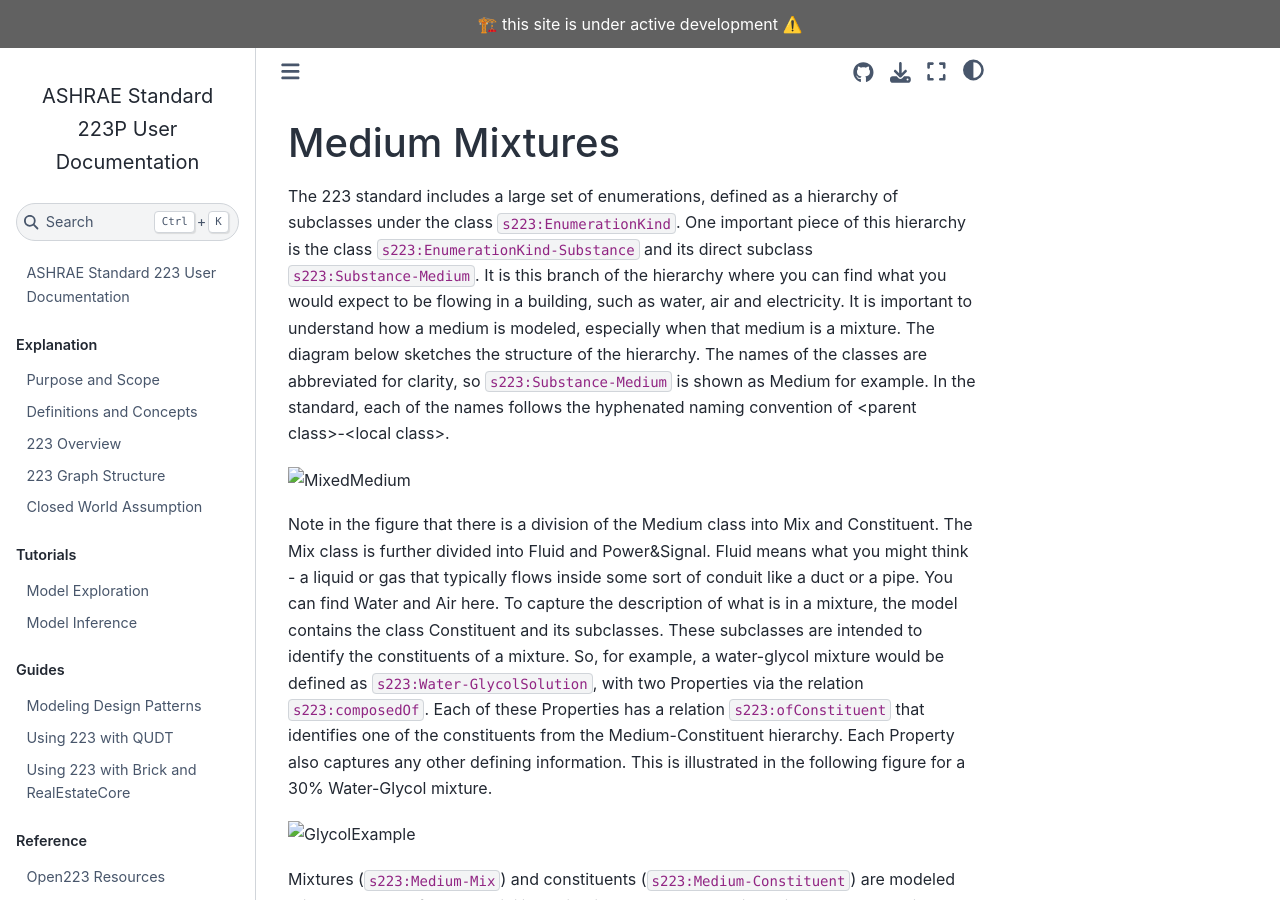
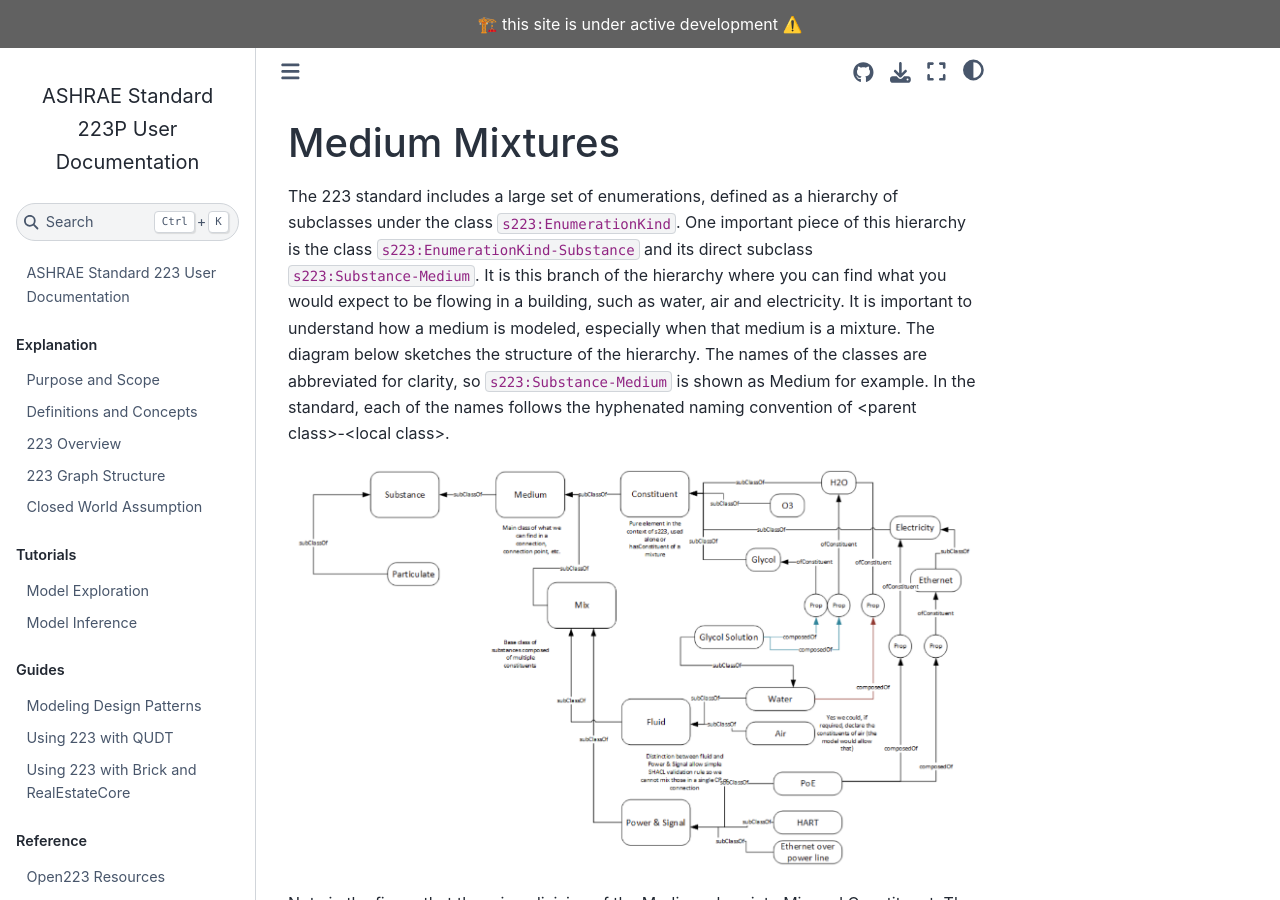
Before and after one commit to open223/docs.open223.info, a Jupyter Book: the page built from explanation/medium_mixtures.md, in a window 1280 px wide and 900 px high. Built offline with Jupyter Book 1.0.4 settings and Sphinx 7.4.7 and the Sphinx Book theme 1.1.4, drawn with Linux system fonts in a browser that asks for light colours; pages that are not in the unit, such as notebooks, are missing from menus.

Commit message:
Forgot one

```diff
--- a/explanation/medium_mixtures.md
+++ b/explanation/medium_mixtures.md
@@ -4,10 +4,10 @@
 One important piece of this hierarchy is the class `s223:EnumerationKind-Substance` and its direct subclass `s223:Substance-Medium`.
 It is this branch of the hierarchy where you can find what you would expect to be flowing in a building, such as water, air and electricity. It is important to understand how a medium is modeled, especially when that medium is a mixture. The diagram below sketches the structure of the hierarchy. The names of the classes are abbreviated for clarity, so `s223:Substance-Medium` is shown as Medium for example. In the standard, each of the names follows the hyphenated naming convention of \<parent class>-\<local class>.
 
-![MixedMedium](_static/images/mixed_medium.png)
+![MixedMedium](images/mixed_medium.png)
 
 Note in the figure that there is a division of the Medium class into Mix and Constituent. The Mix class is further divided into Fluid and Power&Signal. Fluid means what you might think - a liquid or gas that typically flows inside some sort of conduit like a duct or a pipe. You can find Water and Air here. To capture the description of what is in a mixture, the model contains the class Constituent and its subclasses. These subclasses are intended to identify the constituents of a mixture. So, for example, a water-glycol mixture would be defined as `s223:Water-GlycolSolution`, with two Properties via the relation `s223:composedOf`. Each of these Properties has a relation `s223:ofConstituent` that identifies one of the constituents from the Medium-Constituent hierarchy. Each Property also captures any other defining information. This is illustrated in the following figure for a 30%  Water-Glycol mixture.
 
-![GlycolExample](_static/images/glycol_example.png)
+![GlycolExample](images/glycol_example.png)
 
 Mixtures (`s223:Medium-Mix`) and constituents (`s223:Medium-Constituent`) are modeled this way to allow for compatibility validation among ConnectionPoints and Connections. Two mediums are deemed compatible if they share at least one common constituent.
```
